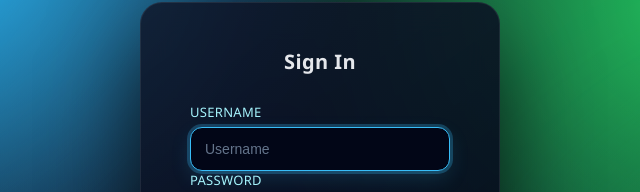
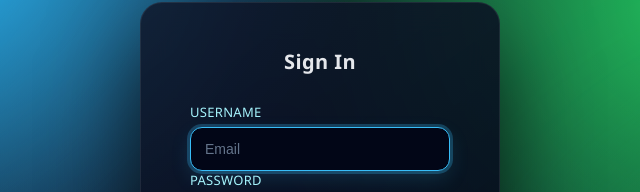
Before and after one commit to saranjiiva/Dept, a plain HTML site: page index.html in a window 1280 px wide. Shown: the part 247-439 px from the top of the page, 320-960 px from the left. Drawn offline with Linux system fonts and the light colour scheme.

Commit message:
Update index.html

```diff
--- a/index.html
+++ b/index.html
@@ -18,7 +18,7 @@
     <form id="loginForm">
       <div class="field">
         <label for="username">USERNAME</label>
-        <input type="text" id="username" placeholder="Username" required autofocus>
+        <input type="email" id="username" placeholder="Email" required autofocus>
       </div>
 
       <div class="field">
```
